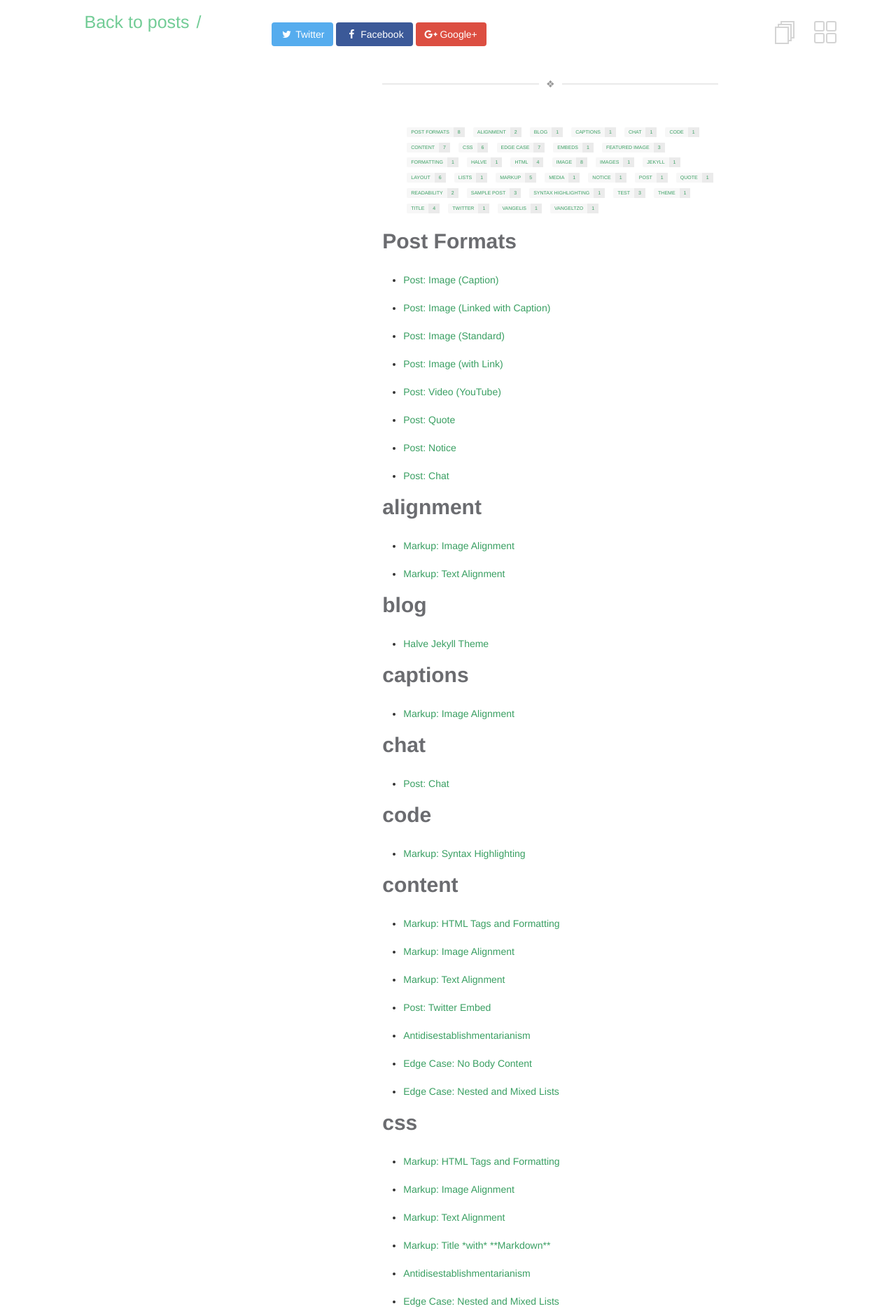
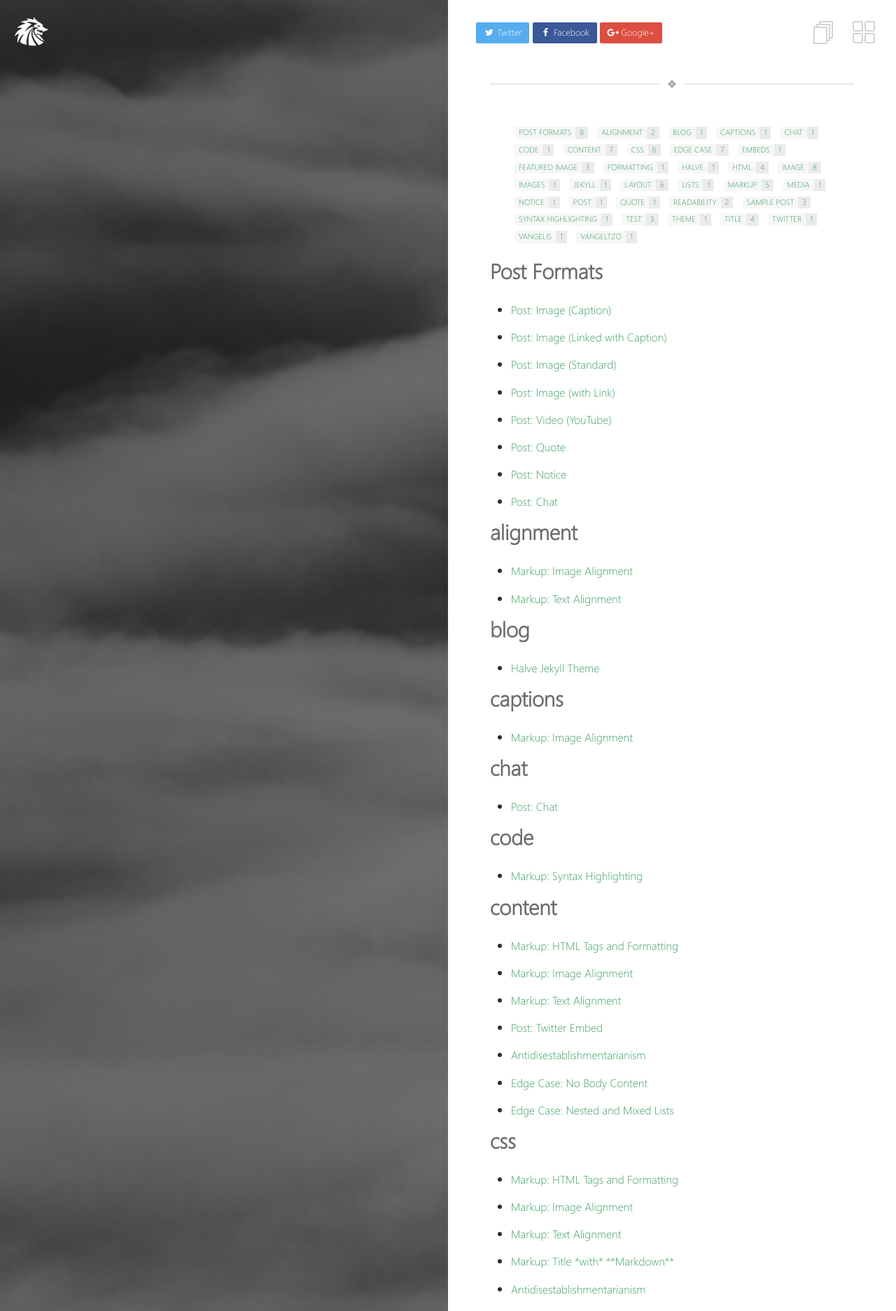
Before and after one commit to Mythral/mythral.github.io, a Jekyll site: the page built from _pages/tags.md, in a window 1280 px wide. Shown: the top 1874 px of the page at 70% size. Built offline with Jekyll 4.4.1, drawn with Linux system fonts in a browser that asks for light colours; some of the changed text lies outside the part shown.

Commit message:
Revert "bootstrap test"
This reverts commit af337244a97860d0a28043aec7269d3ec9bb943d.

```diff
--- a/_config.yml
+++ b/_config.yml
@@ -1,7 +1,7 @@
 # Site
 title: Jacob Linney
 description: Developer & Technology Enthusiast
-# url: http://jacoblinney.me
+url: http://jacoblinney.me
 logo: mythral.png                                       # Site logo
 locale: en_US
 
--- a/_includes/head.html
+++ b/_includes/head.html
@@ -44,7 +44,6 @@
   <link rel="shortcut icon" href="{{ site.url }}/favicon.ico" />
   <!-- CSS -->
   <link rel="stylesheet" type="text/css" href="{{ site.url }}/assets/css/main.css">
-  <link rel="stylesheet" type="text/css" href="https://maxcdn.bootstrapcdn.com/bootstrap/3.3.6/css/bootstrap.min.css" integrity="sha384-1q8mTJOASx8j1Au+a5WDVnPi2lkFfwwEAa8hDDdjZlpLegxhjVME1fgjWPGmkzs7" crossorigin="anonymous">
   <!-- Left Block Image for Posts -->
   {% if page.image %}
   {% capture image %}{{ page.image }}{% endcapture %}
--- a/_layouts/page.html
+++ b/_layouts/page.html
@@ -6,9 +6,8 @@ layout: compress
 <html>
 {% include head.html %}
 <body id="posts" class="inner-post-page">
-<div class="container">
-  <div class="row">
-    <div class="col-md-3 col-xs-12">
+
+    <div class="block-left">
       <div class="content">
         <a href="{{ site.url }}" class="logo"><img src="{{ site.url }}/images/{{ site.logo }}"></a>
         <div class="post-title-section">
@@ -26,7 +25,7 @@ layout: compress
       </div>
     </div>
 
-    <div class="col-md-9 col-xs-12">
+    <div class="block-right">
       <div class="share-buttons">
         {% include share.html %}
       </div>
@@ -42,9 +41,7 @@ layout: compress
         {% include page-pagination.html %}
       </div>
     </div>
-  </div>
-</div>
-{% include scripts.html %}
-{% include overlay.html %}
+    {% include scripts.html %}
+    {% include overlay.html %}
 </body>
 </html>
```
Also changed, not shown: _layouts/home.html (+3 -6 lines).
